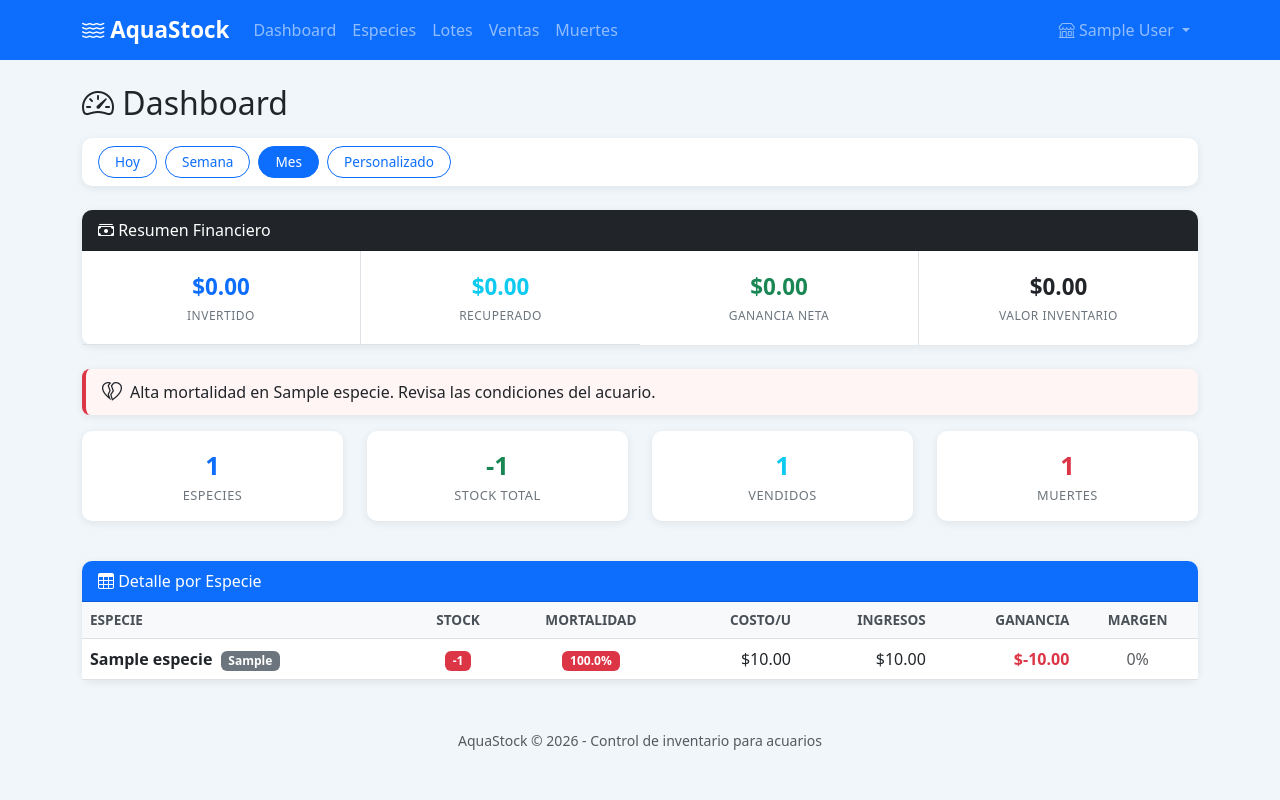
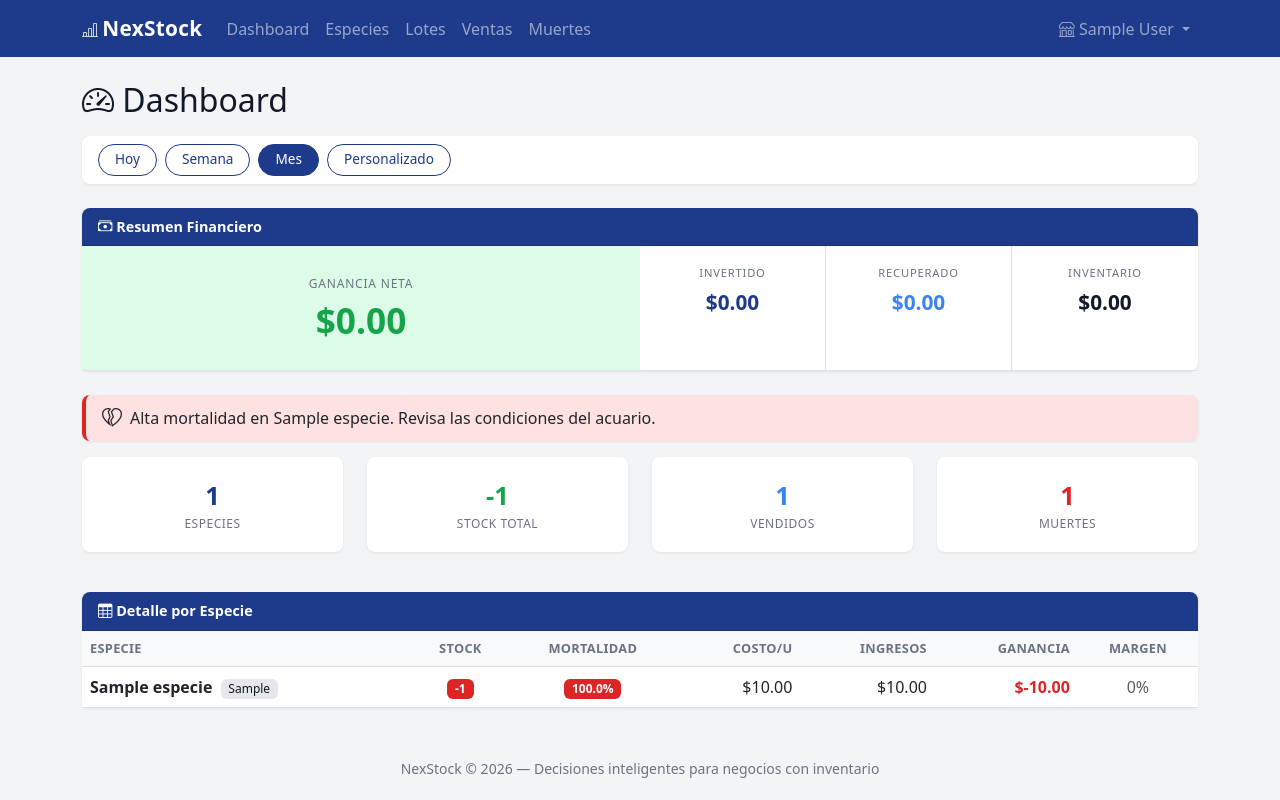
Before and after one commit to byronmiza-cgn/Nexstock, a Flask app: page / in a window 1280 px wide. Run offline with Flask 3, Linux system fonts and the light colour scheme; the visitor is signed in with stand-in values (Sample User, id 1); tables that the repository leaves empty hold one stand-in row (values such as "Sample post").

Commit message:
Update branding and financial dashboard layout for a professional look
Refactors the application's branding from "AquaStock" to "NexStock", introduces a new professional color palette, and restructures the financial dashboard to highlight "Net Profit" as the primary metric.

Replit-Commit-Author: Agent
Replit-Commit-Session-Id: e49ad95e-c4af-4ff9-84b5-864f5d68e53b
Replit-Commit-Checkpoint-Type: full_checkpoint
Replit-Commit-Event-Id: eabbaa9b-b0a9-4f45-bcc4-4ed3446a878c
Replit-Commit-Screenshot-Url: https://storage.googleapis.com/screenshot-production-us-central1/d9293486-ca18-4ca0-9bd6-0052540a177a/e49ad95e-c4af-4ff9-84b5-864f5d68e53b/tbgH3p6
Replit-Helium-Checkpoint-Created: true

```diff
--- a/static/style.css
+++ b/static/style.css
@@ -1,25 +1,162 @@
+:root {
+    --nex-primary: #1E3A8A;
+    --nex-secondary: #3B82F6;
+    --nex-success: #16A34A;
+    --nex-warning: #F59E0B;
+    --nex-danger: #DC2626;
+    --nex-bg: #F3F4F6;
+    --nex-text: #111827;
+    --nex-text-muted: #6B7280;
+}
+
 body {
-    background-color: #f0f6fa;
+    background-color: var(--nex-bg);
+    font-family: system-ui, -apple-system, 'Segoe UI', Roboto, sans-serif;
+    color: var(--nex-text);
+}
+
+a {
+    color: var(--nex-secondary);
+}
+
+a:hover {
+    color: var(--nex-primary);
+}
+
+.navbar-nex {
+    background-color: var(--nex-primary);
 }
 
 .navbar-brand {
     font-weight: 700;
-    font-size: 1.4rem;
+    font-size: 1.3rem;
+    letter-spacing: 0.3px;
+}
+
+.navbar-brand .bi {
+    font-size: 1rem;
+    opacity: 0.8;
+}
+
+.footer-text {
+    color: var(--nex-text-muted);
+}
+
+.btn-primary {
+    background-color: var(--nex-primary);
+    border-color: var(--nex-primary);
+}
+
+.btn-primary:hover,
+.btn-primary:focus {
+    background-color: #1e40af;
+    border-color: #1e40af;
+}
+
+.btn-outline-nex {
+    color: var(--nex-primary);
+    border-color: var(--nex-primary);
+    background: transparent;
+}
+
+.btn-outline-nex:hover,
+.btn-check:checked + .btn-outline-nex {
+    background-color: var(--nex-primary);
+    border-color: var(--nex-primary);
+    color: #fff;
 }
 
 .card {
     border: none;
-    box-shadow: 0 2px 8px rgba(0, 0, 0, 0.08);
-    border-radius: 10px;
+    box-shadow: 0 1px 3px rgba(0, 0, 0, 0.08);
+    border-radius: 8px;
 }
 
 .card-header {
-    border-radius: 10px 10px 0 0 !important;
+    border-radius: 8px 8px 0 0 !important;
+    font-weight: 600;
+    font-size: 0.9rem;
+}
+
+.header-finance {
+    background-color: var(--nex-primary);
+    color: #fff;
+}
+
+.header-primary {
+    background-color: var(--nex-primary);
+    color: #fff;
+}
+
+.header-success {
+    background-color: var(--nex-success);
+    color: #fff;
+}
+
+.text-nex-primary {
+    color: var(--nex-primary) !important;
+}
+
+.text-nex-secondary {
+    color: var(--nex-secondary) !important;
+}
+
+.text-nex-success {
+    color: var(--nex-success) !important;
+}
+
+.text-nex-danger {
+    color: var(--nex-danger) !important;
+}
+
+.text-nex-warning {
+    color: var(--nex-warning) !important;
+}
+
+.finance-card {
+    text-align: center;
+    padding: 1.2rem 0.8rem;
+}
+
+.finance-card .finance-value {
+    font-size: 1.3rem;
+    font-weight: 700;
+}
+
+.finance-card .finance-label {
+    font-size: 0.7rem;
+    color: var(--nex-text-muted);
+    text-transform: uppercase;
+    letter-spacing: 0.8px;
+    margin-bottom: 0.3rem;
+}
+
+.finance-hero {
+    padding: 1.8rem 1rem;
+}
+
+.finance-hero .finance-hero-value {
+    font-size: 2.2rem;
+    font-weight: 800;
+    line-height: 1.2;
+}
+
+.finance-hero .finance-label {
+    font-size: 0.75rem;
+    margin-bottom: 0.4rem;
+}
+
+.ganancia-positiva {
+    background-color: #DCFCE7;
+}
+
+.ganancia-negativa {
+    background-color: #FEE2E2;
 }
 
 .stat-card {
     text-align: center;
-    padding: 1rem;
+    padding: 1.2rem;
 }
 
 .stat-card .stat-value {
@@ -28,28 +165,10 @@ body {
 }
 
 .stat-card .stat-label {
-    font-size: 0.8rem;
-    color: #6c757d;
+    font-size: 0.75rem;
+    color: var(--nex-text-muted);
     text-transform: uppercase;
     letter-spacing: 0.5px;
-}
-
-.finance-card {
-    text-align: center;
-    padding: 1.2rem 0.8rem;
-}
-
-.finance-card .finance-value {
-    font-size: 1.4rem;
-    font-weight: 700;
-}
-
-.finance-card .finance-label {
-    font-size: 0.75rem;
-    color: #6c757d;
-    text-transform: uppercase;
-    letter-spacing: 0.5px;
-    margin-top: 0.2rem;
 }
 
 .period-filter .btn {
@@ -58,62 +177,64 @@ body {
     font-size: 0.85rem;
 }
 
-.period-filter .btn-check:checked + .btn-outline-primary {
-    background-color: #0d6efd;
-    color: #fff;
-}
-
 .suggestion-card {
     border-left: 4px solid;
     border-radius: 8px;
 }
 
 .suggestion-card.suggestion-danger {
-    border-left-color: #dc3545;
-    background-color: #fff5f5;
+    border-left-color: var(--nex-danger);
+    background-color: #FEE2E2;
 }
 
 .suggestion-card.suggestion-warning {
-    border-left-color: #ffc107;
-    background-color: #fffbeb;
+    border-left-color: var(--nex-warning);
+    background-color: #FEF3C7;
 }
 
 .suggestion-card.suggestion-success {
-    border-left-color: #28a745;
-    background-color: #f0fff4;
+    border-left-color: var(--nex-success);
+    background-color: #DCFCE7;
 }
 
 .table th {
     font-weight: 600;
-    font-size: 0.85rem;
+    font-size: 0.8rem;
     text-transform: uppercase;
-    color: #495057;
+    color: var(--nex-text-muted);
+    letter-spacing: 0.3px;
+}
+
+.badge-cat {
+    background-color: #E5E7EB;
+    color: var(--nex-text);
+    font-weight: 500;
 }
 
 .badge-stock-ok {
-    background-color: #28a745;
+    background-color: var(--nex-success);
 }
 
 .badge-stock-low {
-    background-color: #ffc107;
-    color: #212529;
+    background-color: var(--nex-warning);
+    color: #111827;
 }
 
 .badge-stock-zero {
-    background-color: #dc3545;
+    background-color: var(--nex-danger);
 }
 
 .badge-mortality-low {
-    background-color: #28a745;
+    background-color: var(--nex-success);
 }
 
 .badge-mortality-med {
-    background-color: #ffc107;
-    color: #212529;
+    background-color: var(--nex-warning);
+    color: #111827;
 }
 
 .badge-mortality-high {
-    background-color: #dc3545;
+    background-color: var(--nex-danger);
 }
 
 .species-card {
@@ -121,7 +242,12 @@ body {
 }
 
 .species-card:hover {
-    box-shadow: 0 4px 16px rgba(0, 0, 0, 0.12);
+    box-shadow: 0 4px 12px rgba(0, 0, 0, 0.1);
+}
+
+.form-control:focus {
+    border-color: var(--nex-secondary);
+    box-shadow: 0 0 0 0.2rem rgba(59, 130, 246, 0.15);
 }
 
 @media (max-width: 576px) {
@@ -130,19 +256,27 @@ body {
     }
 
     .stat-card .stat-label {
-        font-size: 0.7rem;
+        font-size: 0.65rem;
     }
 
     .finance-card .finance-value {
-        font-size: 1.1rem;
+        font-size: 1rem;
     }
 
     .finance-card .finance-label {
-        font-size: 0.65rem;
+        font-size: 0.6rem;
+    }
+
+    .finance-hero {
+        padding: 1.4rem 0.8rem;
+    }
+
+    .finance-hero .finance-hero-value {
+        font-size: 1.8rem;
     }
 
     h2 {
-        font-size: 1.4rem;
+        font-size: 1.3rem;
     }
 
     .period-filter .btn {
--- a/templates/base.html
+++ b/templates/base.html
@@ -3,16 +3,16 @@
 <head>
     <meta charset="UTF-8">
     <meta name="viewport" content="width=device-width, initial-scale=1.0">
-    <title>AquaStock - {% block title %}Dashboard{% endblock %}</title>
+    <title>NexStock - {% block title %}Dashboard{% endblock %}</title>
     <link href="https://cdn.jsdelivr.net/npm/bootstrap@5.3.0/dist/css/bootstrap.min.css" rel="stylesheet">
     <link href="https://cdn.jsdelivr.net/npm/bootstrap-icons@1.10.5/font/bootstrap-icons.css" rel="stylesheet">
     <link href="/static/style.css" rel="stylesheet">
 </head>
 <body>
-    <nav class="navbar navbar-expand-lg navbar-dark bg-primary">
+    <nav class="navbar navbar-expand-lg navbar-dark navbar-nex">
         <div class="container">
             <a class="navbar-brand" href="/">
-                <i class="bi bi-water"></i> AquaStock
+                <i class="bi bi-bar-chart-line me-1"></i>NexStock
             </a>
             <button class="navbar-toggler" type="button" data-bs-toggle="collapse" data-bs-target="#navbarNav">
                 <span class="navbar-toggler-icon"></span>
@@ -75,8 +75,8 @@
         {% block content %}{% endblock %}
     </div>
 
-    <footer class="text-center text-muted mt-5 mb-3">
-        <small>AquaStock &copy; 2026 - Control de inventario para acuarios</small>
+    <footer class="text-center mt-5 mb-3 footer-text">
+        <small>NexStock &copy; 2026 &mdash; Decisiones inteligentes para negocios con inventario</small>
     </footer>
 
     <script src="https://cdn.jsdelivr.net/npm/bootstrap@5.3.0/dist/js/bootstrap.bundle.min.js"></script>
--- a/templates/dashboard.html
+++ b/templates/dashboard.html
@@ -13,16 +13,16 @@
         <form method="GET" action="/" class="period-filter">
             <div class="d-flex flex-wrap align-items-center gap-2">
                 <input type="radio" class="btn-check" name="periodo" id="p-hoy" value="hoy" autocomplete="off" {% if periodo == 'hoy' %}checked{% endif %} onchange="this.form.submit()">
-                <label class="btn btn-outline-primary btn-sm" for="p-hoy">Hoy</label>
+                <label class="btn btn-outline-nex btn-sm" for="p-hoy">Hoy</label>
 
                 <input type="radio" class="btn-check" name="periodo" id="p-semana" value="semana" autocomplete="off" {% if periodo == 'semana' %}checked{% endif %} onchange="this.form.submit()">
-                <label class="btn btn-outline-primary btn-sm" for="p-semana">Semana</label>
+                <label class="btn btn-outline-nex btn-sm" for="p-semana">Semana</label>
 
                 <input type="radio" class="btn-check" name="periodo" id="p-mes" value="mes" autocomplete="off" {% if periodo == 'mes' %}checked{% endif %} onchange="this.form.submit()">
-                <label class="btn btn-outline-primary btn-sm" for="p-mes">Mes</label>
+                <label class="btn btn-outline-nex btn-sm" for="p-mes">Mes</label>
 
                 <input type="radio" class="btn-check" name="periodo" id="p-custom" value="custom" autocomplete="off" {% if periodo == 'custom' %}checked{% endif %}>
-                <label class="btn btn-outline-primary btn-sm" for="p-custom">Personalizado</label>
+                <label class="btn btn-outline-nex btn-sm" for="p-custom">Personalizado</label>
 
                 <div id="custom-dates" class="d-flex gap-2 align-items-center {% if periodo != 'custom' %}d-none{% endif %}">
                     <input type="date" class="form-control form-control-sm" name="desde" value="{{ fecha_inicio }}" style="max-width: 140px;">
@@ -36,35 +36,39 @@
 </div>
 
 <div class="card mb-4">
-    <div class="card-header bg-dark text-white">
+    <div class="card-header header-finance">
         <i class="bi bi-cash-stack"></i> Resumen Financiero
     </div>
     <div class="card-body p-0">
         <div class="row g-0">
-            <div class="col-6 col-md-3 border-end border-bottom">
-                <div class="finance-card">
-                    <div class="finance-value text-primary">${{ "%.2f"|format(balance.total_invertido) }}</div>
-                    <div class="finance-label">Invertido</div>
+            <div class="col-12 col-md-6 border-bottom">
+                <div class="finance-card finance-hero {% if balance.ganancia_neta >= 0 %}ganancia-positiva{% else %}ganancia-negativa{% endif %}">
+                    <div class="finance-label">Ganancia Neta</div>
+                    <div class="finance-hero-value {% if balance.ganancia_neta >= 0 %}text-nex-success{% else %}text-nex-danger{% endif %}">
+                        ${{ "%.2f"|format(balance.ganancia_neta) }}
                     </div>
                 </div>
-            <div class="col-6 col-md-3 border-bottom">
+            </div>
+            <div class="col-12 col-md-6">
+                <div class="row g-0 h-100">
+                    <div class="col-4 border-end border-bottom">
                         <div class="finance-card">
-                    <div class="finance-value text-info">${{ "%.2f"|format(balance.total_recuperado) }}</div>
-                    <div class="finance-label">Recuperado</div>
+                            <div class="finance-label">Invertido</div>
+                            <div class="finance-value text-nex-primary">${{ "%.2f"|format(balance.total_invertido) }}</div>
                         </div>
                     </div>
-            <div class="col-6 col-md-3 border-end">
+                    <div class="col-4 border-end border-bottom">
                         <div class="finance-card">
-                    <div class="finance-value {% if balance.ganancia_neta >= 0 %}text-success{% else %}text-danger{% endif %}">
-                        ${{ "%.2f"|format(balance.ganancia_neta) }}
-                    </div>
-                    <div class="finance-label">Ganancia Neta</div>
+                            <div class="finance-label">Recuperado</div>
+                            <div class="finance-value text-nex-secondary">${{ "%.2f"|format(balance.total_recuperado) }}</div>
                         </div>
                     </div>
-            <div class="col-6 col-md-3">
+                    <div class="col-4 border-bottom">
                         <div class="finance-card">
-                    <div class="finance-value text-dark">${{ "%.2f"|format(valor_inventario_total) }}</div>
-                    <div class="finance-label">Valor Inventario</div>
+                            <div class="finance-label">Inventario</div>
+                            <div class="finance-value" style="color: #111827;">${{ "%.2f"|format(valor_inventario_total) }}</div>
+                        </div>
+                    </div>
                 </div>
             </div>
         </div>
@@ -83,7 +87,7 @@
 {% else %}
     <div class="card suggestion-card suggestion-success mb-3">
         <div class="card-body py-2 d-flex align-items-center">
-            <i class="bi bi-check-circle-fill me-2 fs-5 text-success"></i>
+            <i class="bi bi-check-circle-fill me-2 fs-5 text-nex-success"></i>
             <div>Negocio saludable en este periodo.</div>
         </div>
     </div>
@@ -92,25 +96,25 @@
 <div class="row mb-4">
     <div class="col-6 col-md-3 mb-3">
         <div class="card stat-card">
-            <div class="stat-value text-primary">{{ datos|length }}</div>
+            <div class="stat-value text-nex-primary">{{ datos|length }}</div>
             <div class="stat-label">Especies</div>
         </div>
     </div>
     <div class="col-6 col-md-3 mb-3">
         <div class="card stat-card">
-            <div class="stat-value text-success">{{ datos|sum(attribute='stock') }}</div>
+            <div class="stat-value text-nex-success">{{ datos|sum(attribute='stock') }}</div>
             <div class="stat-label">Stock Total</div>
         </div>
     </div>
     <div class="col-6 col-md-3 mb-3">
         <div class="card stat-card">
-            <div class="stat-value text-info">{{ datos|sum(attribute='total_vendido') }}</div>
+            <div class="stat-value text-nex-secondary">{{ datos|sum(attribute='total_vendido') }}</div>
             <div class="stat-label">Vendidos</div>
         </div>
     </div>
     <div class="col-6 col-md-3 mb-3">
         <div class="card stat-card">
-            <div class="stat-value text-danger">{{ datos|sum(attribute='total_muerto') }}</div>
+            <div class="stat-value text-nex-danger">{{ datos|sum(attribute='total_muerto') }}</div>
             <div class="stat-label">Muertes</div>
         </div>
     </div>
@@ -118,7 +122,7 @@
 
 {% if top_rentables %}
 <div class="card mb-4">
-    <div class="card-header bg-success text-white">
+    <div class="card-header header-success">
         <i class="bi bi-trophy"></i> Top 3 Mas Rentables
     </div>
     <div class="card-body p-0">
@@ -127,11 +131,11 @@
             <div class="col-md-4 {% if not loop.last %}border-end{% endif %}">
                 <div class="p-3 text-center">
                     <div class="fs-5 fw-bold">{{ d.especie.nombre }}</div>
-                    <span class="badge bg-secondary mb-2">{{ d.especie.categoria }}</span>
-                    <div class="text-success fs-4 fw-bold">{{ d.margen }}%</div>
+                    <span class="badge badge-cat mb-2">{{ d.especie.categoria }}</span>
+                    <div class="text-nex-success fs-4 fw-bold">{{ d.margen }}%</div>
                     <div class="text-muted small">margen</div>
                     <div class="mt-1 small">
-                        Ganancia: <strong class="text-success">${{ "%.2f"|format(d.ganancia_real) }}</strong>
+                        Ganancia: <strong class="text-nex-success">${{ "%.2f"|format(d.ganancia_real) }}</strong>
                     </div>
                 </div>
             </div>
@@ -142,7 +146,7 @@
 {% endif %}
 
 <div class="card d-none d-lg-block mb-4">
-    <div class="card-header bg-primary text-white">
+    <div class="card-header header-primary">
         <i class="bi bi-table"></i> Detalle por Especie
     </div>
     <div class="card-body p-0">
@@ -164,7 +168,7 @@
                     <tr>
                         <td>
                             <strong>{{ d.especie.nombre }}</strong>
-                            <span class="badge bg-secondary ms-1">{{ d.especie.categoria }}</span>
+                            <span class="badge badge-cat ms-1">{{ d.especie.categoria }}</span>
                         </td>
                         <td class="text-center">
                             {% if d.stock > 5 %}
@@ -188,18 +192,18 @@
                         <td class="text-end">${{ "%.2f"|format(d.ingreso_ventas) }}</td>
                         <td class="text-end">
                             {% if d.ganancia_real > 0 %}
-                                <span class="text-success fw-bold">${{ "%.2f"|format(d.ganancia_real) }}</span>
+                                <span class="text-nex-success fw-bold">${{ "%.2f"|format(d.ganancia_real) }}</span>
                             {% elif d.ganancia_real < 0 %}
-                                <span class="text-danger fw-bold">${{ "%.2f"|format(d.ganancia_real) }}</span>
+                                <span class="text-nex-danger fw-bold">${{ "%.2f"|format(d.ganancia_real) }}</span>
                             {% else %}
                                 <span class="text-muted">$0.00</span>
                             {% endif %}
                         </td>
                         <td class="text-center">
                             {% if d.margen > 0 %}
-                                <span class="text-success fw-bold">{{ d.margen }}%</span>
+                                <span class="text-nex-success fw-bold">{{ d.margen }}%</span>
                             {% elif d.margen < 0 %}
-                                <span class="text-danger fw-bold">{{ d.margen }}%</span>
+                                <span class="text-nex-danger fw-bold">{{ d.margen }}%</span>
                             {% else %}
                                 <span class="text-muted">0%</span>
                             {% endif %}
@@ -219,7 +223,7 @@
             <div class="d-flex justify-content-between align-items-start mb-2">
                 <div>
                     <h6 class="mb-0 fw-bold">{{ d.especie.nombre }}</h6>
-                    <span class="badge bg-secondary">{{ d.especie.categoria }}</span>
+                    <span class="badge badge-cat">{{ d.especie.categoria }}</span>
                 </div>
                 <div class="text-end">
                     {% if d.stock > 5 %}
@@ -249,9 +253,9 @@
                     <div class="small text-muted">Margen</div>
                     <div>
                         {% if d.margen > 0 %}
-                            <span class="text-success fw-bold">{{ d.margen }}%</span>
+                            <span class="text-nex-success fw-bold">{{ d.margen }}%</span>
                         {% elif d.margen < 0 %}
-                            <span class="text-danger fw-bold">{{ d.margen }}%</span>
+                            <span class="text-nex-danger fw-bold">{{ d.margen }}%</span>
                         {% else %}
                             <span class="text-muted">0%</span>
                         {% endif %}
@@ -265,9 +269,9 @@
                     <div class="small text-muted">Ganancia</div>
                     <div>
                         {% if d.ganancia_real > 0 %}
-                            <span class="text-success fw-bold small">${{ "%.2f"|format(d.ganancia_real) }}</span>
+                            <span class="text-nex-success fw-bold small">${{ "%.2f"|format(d.ganancia_real) }}</span>
                         {% elif d.ganancia_real < 0 %}
-                            <span class="text-danger fw-bold small">${{ "%.2f"|format(d.ganancia_real) }}</span>
+                            <span class="text-nex-danger fw-bold small">${{ "%.2f"|format(d.ganancia_real) }}</span>
                         {% else %}
                             <span class="text-muted small">$0.00</span>
                         {% endif %}
@@ -281,8 +285,8 @@
 
 {% else %}
 <div class="text-center mt-5">
-    <i class="bi bi-droplet" style="font-size: 4rem; color: #0d6efd;"></i>
-    <h4 class="mt-3">Bienvenido a AquaStock</h4>
+    <i class="bi bi-bar-chart-line" style="font-size: 4rem; color: #1E3A8A;"></i>
+    <h4 class="mt-3">Bienvenido a NexStock</h4>
     <p class="text-muted">Comienza registrando tus especies para llevar el control de tu inventario.</p>
     <a href="/especies/nueva" class="btn btn-primary"><i class="bi bi-plus-circle"></i> Registrar Primera Especie</a>
 </div>
```
Also changed, not shown: replit.md (+23 -8 lines), templates/login.html (+5 -3 lines), templates/registro.html (+5 -5 lines). Lines whose indentation alone changed are shown as unchanged.
